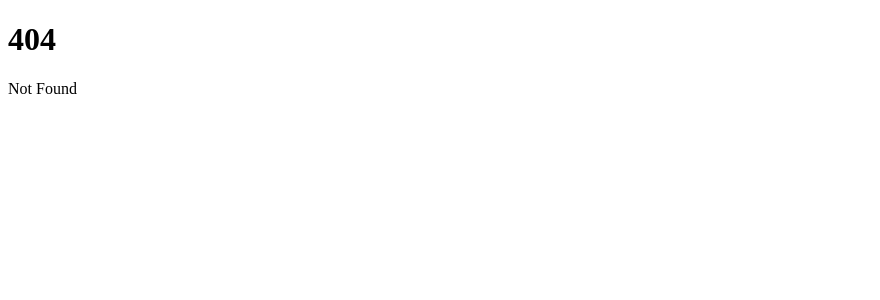
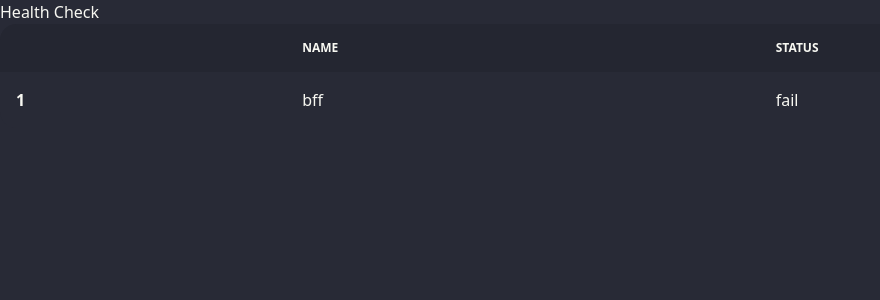
Before and after one commit to Hidekazoo/crudzoo-svelte, a SvelteKit app: page /health in a window 1280 px wide. Before the commit this address had no page. Shown: the top 300 px of the page, without its empty margins (0-880 px from the left). Built offline with nearby package versions, Linux system fonts and the light colour scheme; no server answers.

Commit message:
add status page

```diff
--- /dev/null
+++ b/postcss.config.cjs
@@ -0,0 +1,13 @@
+const tailwindcss = require('tailwindcss');
+const autoprefixer = require('autoprefixer');
+
+const config = {
+	plugins: [
+		//Some plugins, like tailwindcss/nesting, need to run before Tailwind,
+		tailwindcss(),
+		//But others, like autoprefixer, need to run after,
+		autoprefixer
+	]
+};
+
+module.exports = config;
--- /dev/null
+++ b/src/app.postcss
@@ -0,0 +1,4 @@
+/* Write your global styles here, in PostCSS syntax */
+@tailwind base;
+@tailwind components;
+@tailwind utilities;
--- /dev/null
+++ b/src/components/FormInput.svelte
@@ -0,0 +1,16 @@
+<script>
+	export let id = '';
+	export let value = '';
+	export let placeholder = '';
+</script>
+
+<label class="label" for={id}>
+	<span class="label-text">{placeholder}</span>
+</label>
+<input
+	{id}
+	type="text"
+	placeholder="Type here"
+	class="input input-bordered w-full max-w-xs"
+	bind:value
+/>
--- /dev/null
+++ b/src/routes/+layout.svelte
@@ -0,0 +1,5 @@
+<script>
+	import '../app.postcss';
+</script>
+
+<slot />
--- /dev/null
+++ b/src/routes/health/+page.svelte
@@ -0,0 +1,24 @@
+<script>
+	export let data;
+</script>
+
+<h1 class="">Health Check</h1>
+
+<div class="overflow-x-auto">
+	<table class="table w-full">
+		<thead>
+			<tr>
+				<th />
+				<th>Name</th>
+				<th>Status</th>
+			</tr>
+		</thead>
+		<tbody>
+			<tr>
+				<th>1</th>
+				<td>bff</td>
+				<td>{data.status}</td>
+			</tr>
+		</tbody>
+	</table>
+</div>
--- /dev/null
+++ b/src/routes/health/+page.ts
@@ -0,0 +1,9 @@
+export async function load({ fetch }) {
+	try {
+		const res = await fetch('');
+		const data = await res.json();
+		return { status: data.status === 'success' ? 'ok' : 'fail' };
+	} catch (e) {
+		return { status: 'fail' };
+	}
+}
--- a/svelte.config.js
+++ b/svelte.config.js
@@ -1,3 +1,4 @@
+import preprocess from 'svelte-preprocess';
 import adapter from '@sveltejs/adapter-auto';
 import { vitePreprocess } from '@sveltejs/kit/vite';
 
@@ -5,7 +6,12 @@ import { vitePreprocess } from '@sveltejs/kit/vite';
 const config = {
 	// Consult https://kit.svelte.dev/docs/integrations#preprocessors
 	// for more information about preprocessors
-	preprocess: vitePreprocess(),
+	preprocess: [
+		vitePreprocess(),
+		preprocess({
+			postcss: true
+		})
+	],
 
 	kit: {
 		// adapter-auto only supports some environments, see https://kit.svelte.dev/docs/adapter-auto for a list.
--- /dev/null
+++ b/tailwind.config.cjs
@@ -0,0 +1,14 @@
+const config = {
+	content: ['./src/**/*.{html,js,svelte,ts}'],
+
+	theme: {
+		extend: {}
+	},
+
+	plugins: [require('daisyui')],
+	daisyui: {
+		themes: ['dracula']
+	}
+};
+
+module.exports = config;
```
Also changed, not shown: package.json (+9 -1 lines), 1 other file (tests, documents, lock files or other folders).
